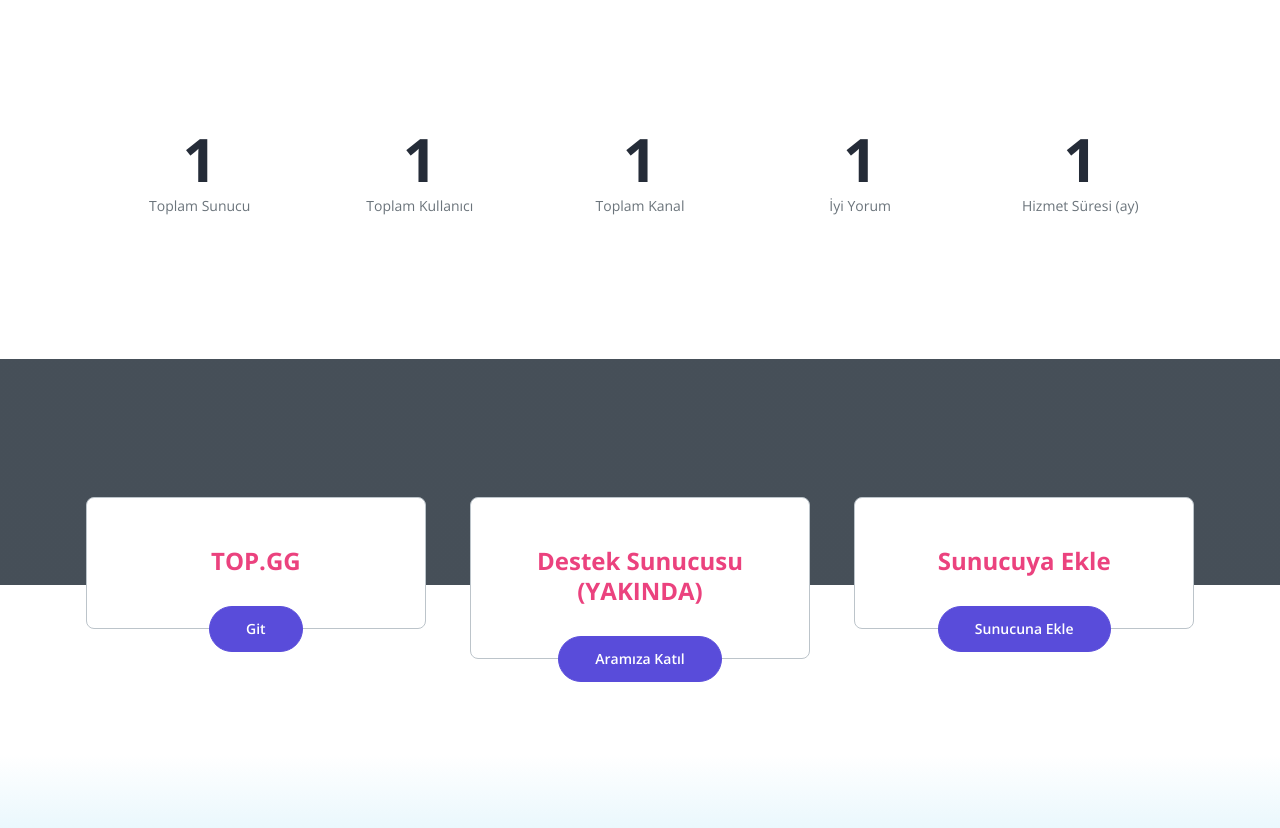
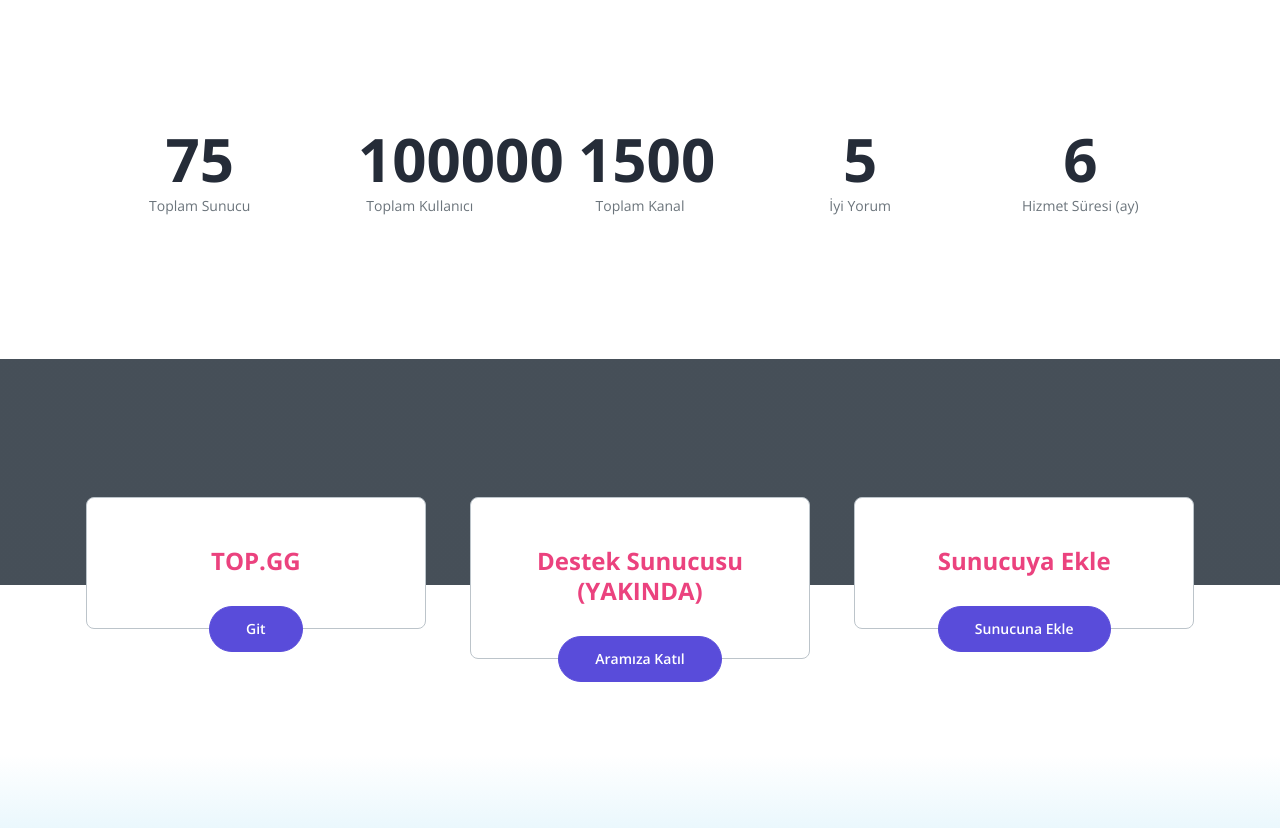
Before and after one commit to florabot/florabot.github.io, a plain HTML site: page index.html in a window 1280 px wide. Shown: the part 3073-3901 px from the top of the page. Drawn offline with nearby package versions, Linux system fonts and the light colour scheme.

Commit message:
Update index.html

```diff
--- a/index.html
+++ b/index.html
@@ -285,23 +285,23 @@
                     <!-- Counter -->
                     <div id="counter">
                         <div class="cell">
-                            <div class="counter-value number-count" data-count="75">1</div>
+                            <div class="counter-value number-count" data-count="75">75</div>
                             <p class="counter-info">Toplam Sunucu</p>
                         </div>
                         <div class="cell">
-                            <div class="counter-value number-count" data-count="100000">1</div>
+                            <div class="counter-value number-count" data-count="100000">100000</div>
                             <p class="counter-info">Toplam Kullanıcı</p>
                         </div>
                         <div class="cell">
-                            <div class="counter-value number-count" data-count="1500">1</div>
+                            <div class="counter-value number-count" data-count="1500">1500</div>
                             <p class="counter-info">Toplam Kanal</p>
                         </div>
                         <div class="cell">
-                            <div class="counter-value number-count" data-count="5">1</div>
+                            <div class="counter-value number-count" data-count="5">5</div>
                             <p class="counter-info">İyi Yorum</p>
                         </div>
                         <div class="cell">
-                            <div class="counter-value number-count" data-count="6">1</div>
+                            <div class="counter-value number-count" data-count="6">6</div>
                             <p class="counter-info">Hizmet Süresi (ay)</p>
                         </div>
                     </div>
```
